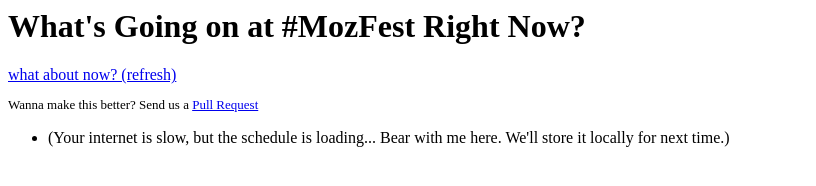
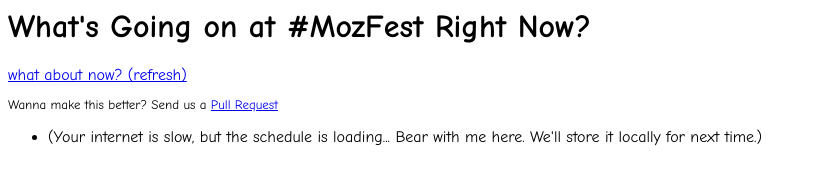
Before and after one commit to tomwills/mozfestnow, a plain HTML site: page index.html in a window 1280 px wide. Shown: the whole page, without its empty margins (0-816 px from the left). Drawn offline with Linux system fonts and the light colour scheme.

Commit message:
add comic sans! thanks @heychrisbarr

```diff
--- a/index.html
+++ b/index.html
@@ -4,6 +4,11 @@
  <meta charset="UTF-8" />
  <meta name="viewport" value="width=device-width,initial-scale=1,maximum-scale=1" />
   <script type="text/javascript" src="jquery-2.1.1.min.js" ></script>
+  <style type="text/css">
+    body{
+      font-family: "Comic Sans MS", cursive, serif;
+    }
+  </style>
 </head>
 <body>
 <h1>What's Going on at #MozFest Right Now?</h1>
```
